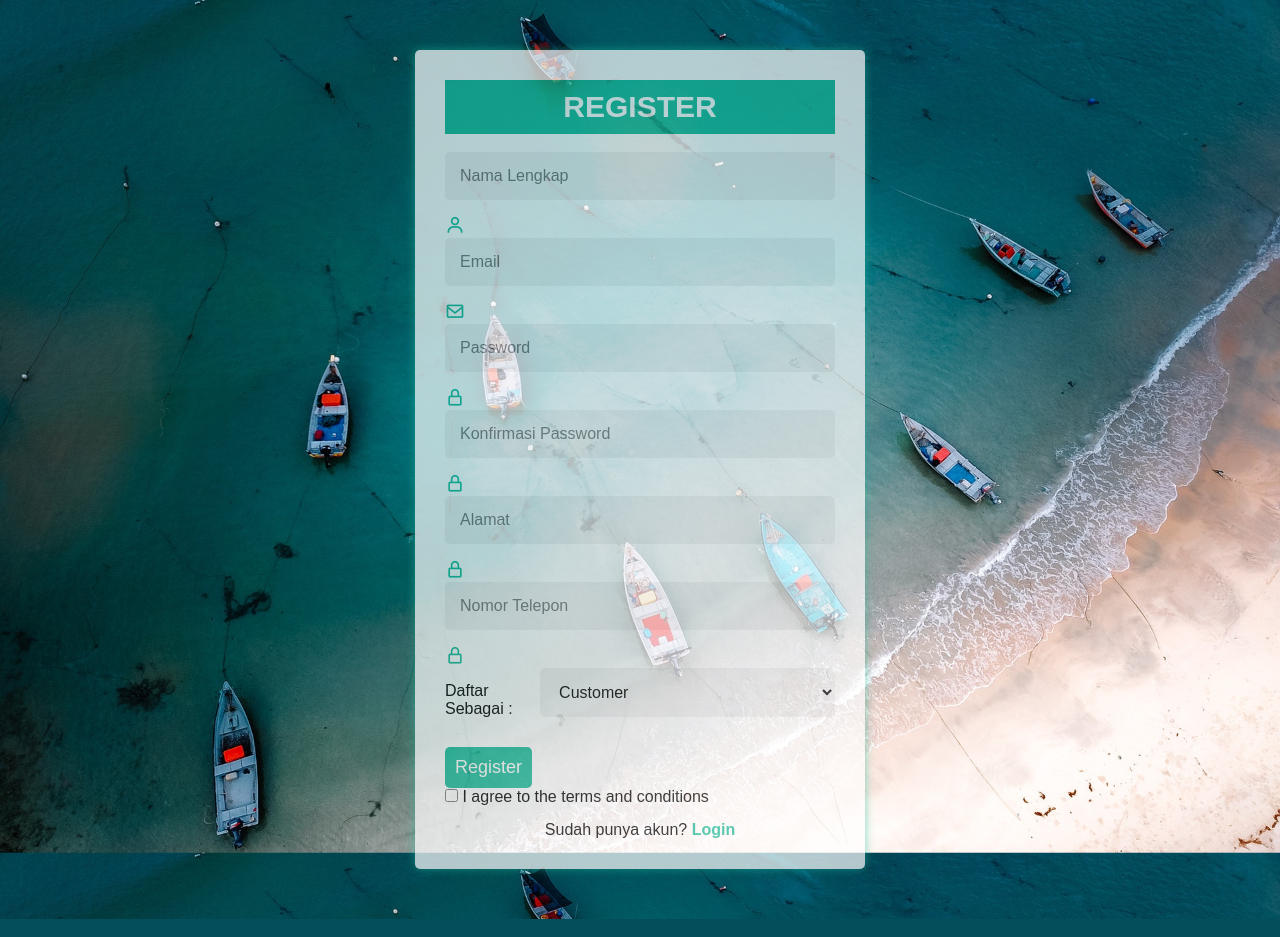
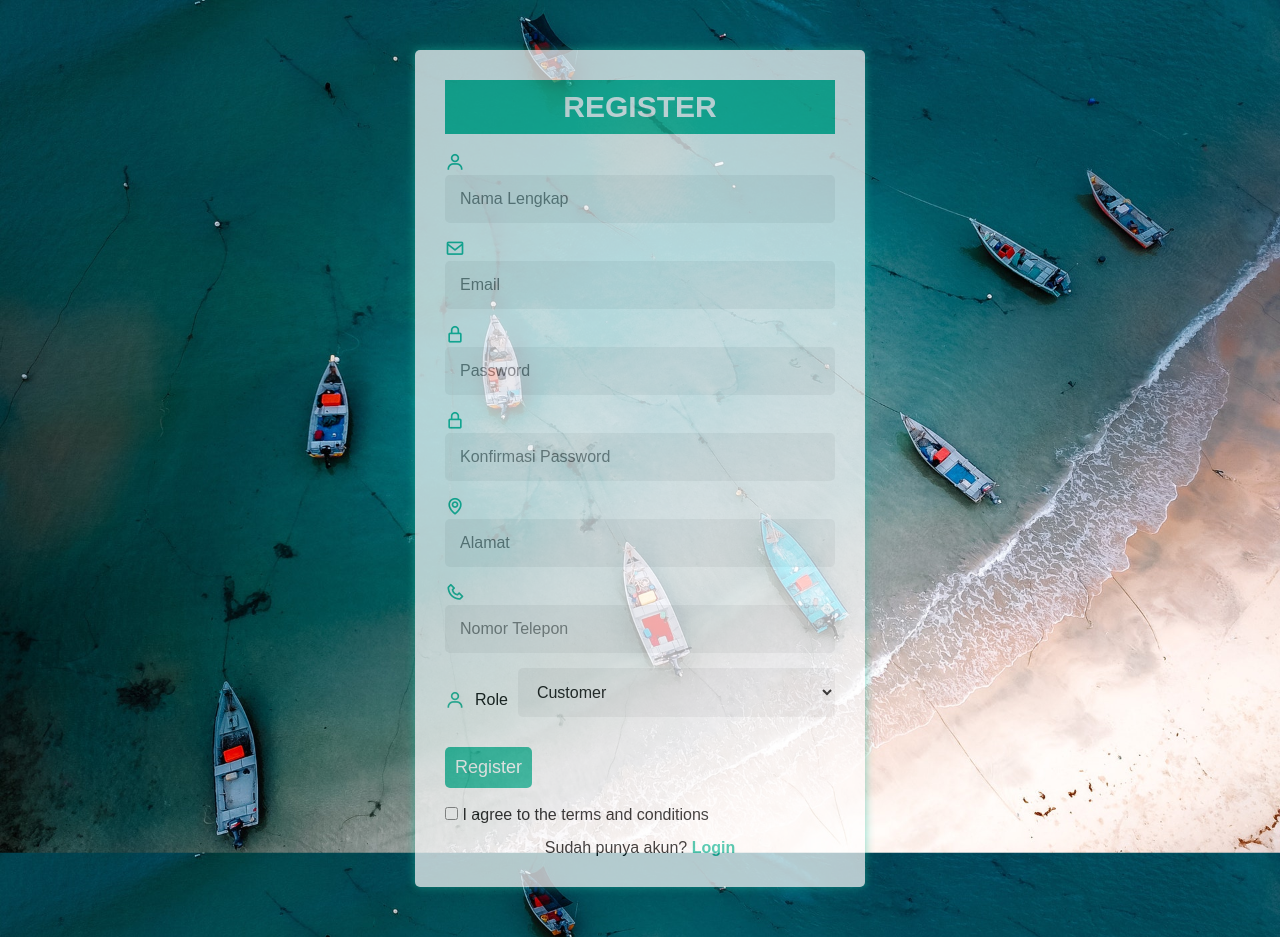
Before and after one commit to A2-5-web/program-web-travel, a PHP site: page /view/user_auth_view.php?view=register in a window 1280 px wide. Run offline with PHP 8.4, Linux system fonts and the light colour scheme; a user stored in the database is signed in.

Commit message:
New Update

```diff
--- a/view/user_auth_view.php
+++ b/view/user_auth_view.php
@@ -25,34 +25,35 @@ if(isset($_GET['view']) && $_GET['view'] == 'register') {
         <br />
 		<form action="../controller/customer_auth_controller.php" method="post">
         <div class="input-field">
+          <i class="bx bx-user"></i>
           <input type="text" class="input" placeholder="Nama Lengkap" name="nama" />
-          <i class="bx bx-user"></i>
         </div>
 
         <div class="input-field">
+          <i class="bx bx-envelope"></i>
           <input type="email" class="input" placeholder="Email" name="email" />
-          <i class="bx bx-envelope"></i>
         </div>
 
         <div class="input-field">
+          <i class="bx bx-lock-alt"></i>
           <input type="Password" class="input" placeholder="Password" name="password" />
-          <i class="bx bx-lock-alt"></i>
         </div>
 
         <div class="input-field">
+          <i class="bx bx-lock-alt"></i>
           <input type="Password" class="input" placeholder="Konfirmasi Password" name="password_confirmation" />
-          <i class="bx bx-lock-alt"></i>
         </div>
         <div class="input-field">
+          <i class="bx bx-map"></i>
           <input type="text" class="input" placeholder="Alamat" name="alamat" />
-          <i class="bx bx-lock-alt"></i>
         </div>
         <div class="input-field">
+          <i class="bx bx-phone"></i>
           <input type="text" class="input" placeholder="Nomor Telepon" name="telepon" />
-          <i class="bx bx-lock-alt"></i>
         </div>
         <div class="two-col">
-          <label for="role">Daftar Sebagai :</label>
+          <i class="bx bx-user"></i>
+          <label for="role">Role</label>
           <select name="role" id="role">
             <option value="customer">Customer</option>
             <option value="agen_travel">Agen Travel</option>
@@ -62,6 +63,7 @@ if(isset($_GET['view']) && $_GET['view'] == 'register') {
         <div class="input-field">
           <input type="submit" name="submit_register" class="submit" value="Register"/>
         </div>
+        <br>
         <div class="two-col">
           <div class="one">
             <input type="checkbox" name="" id="check" />
@@ -100,13 +102,13 @@ if(isset($_GET['view']) && $_GET['view'] == 'register') {
         <br />
 		<form action="../controller/customer_auth_controller.php" method="post">
         <div class="input-field">
+          <i class="bx bx-envelope"></i>
           <input type="text" class="input" placeholder="E-Mail" name="email" />
-          <i class="bx bx-user"></i>
         </div>
 
         <div class="input-field">
+          <i class="bx bx-lock-alt"></i>
           <input type="Password" class="input" placeholder="Password" name="password" />
-          <i class="bx bx-lock-alt"></i>
         </div>
 
         <div class="input-field">
```
Also changed, not shown: Travel5/booknow.html (+3 -7 lines), database/database_backup_2023-05-08.sql (+2 -11 lines), view/customer_book_view.php (+8 -3 lines), view/customer_home_view.php (+9 -4 lines).
